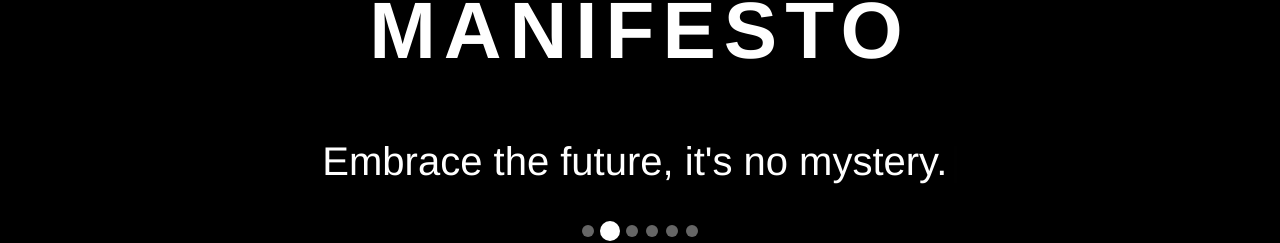
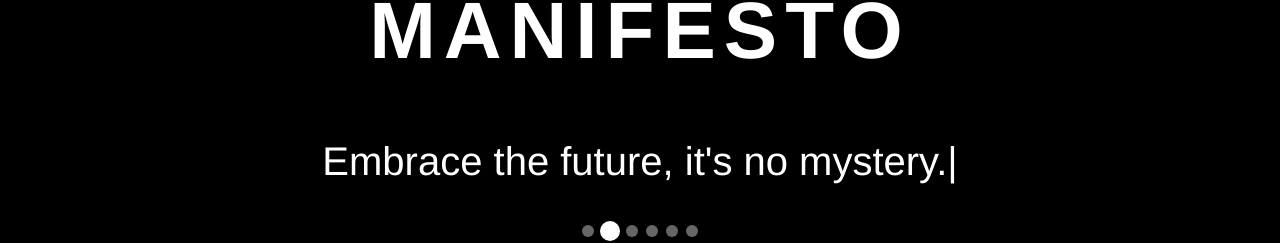
Before and after one commit to supreme2580/website, a Next.js app: page / in a window 1280 px wide. Shown: the part 1702-1945 px from the top of the page. Built offline with nearby package versions, Linux system fonts and the light colour scheme.

Commit message:
Refactor Manifesto component to utilize useTypewriter hook for improved text animation; streamline typing logic and enhance visual presentation with a cleaner layout.

```diff
--- a/src/components/Manifesto.tsx
+++ b/src/components/Manifesto.tsx
@@ -1,7 +1,7 @@
 'use client';
 
 import { useState, useMemo, useEffect } from 'react';
-import { Typewriter } from 'react-simple-typewriter';
+import { useTypewriter } from 'react-simple-typewriter';
 
 export default function Manifesto() {
   // Store the original texts for reference
@@ -20,18 +20,21 @@ export default function Manifesto() {
   const deleteSpeed = 30;
   const delaySpeed = 1200;
 
+  // Use useTypewriter hook
+  const [text] = useTypewriter({
+    words: texts,
+    loop: true,
+    typeSpeed,
+    deleteSpeed,
+    delaySpeed,
+  });
+
   useEffect(() => {
-    const advanceDot = () => {
-      setCurrentIdx(prev => (prev + 1) % texts.length);
-    };
-    // Calculate the time for the current word
-    const word = texts[currentIdx];
-    const typingTime = word.length * typeSpeed;
-    const deletingTime = word.length * deleteSpeed;
-    const totalTime = typingTime + delaySpeed + deletingTime;
-    const timer = setTimeout(advanceDot, totalTime);
-    return () => clearTimeout(timer);
-  }, [currentIdx, texts, typeSpeed, deleteSpeed, delaySpeed]);
+    // Update currentIdx based on which word is currently being typed
+    // Find the index of the word that matches the current text (ignoring partial typing)
+    const idx = texts.findIndex(word => text && word.startsWith(text));
+    if (idx !== -1) setCurrentIdx(idx);
+  }, [text, texts]);
 
   return (
     <div className="w-full min-h-[50vh] flex flex-col items-center justify-center py-10 bg-black">
@@ -52,15 +55,9 @@ export default function Manifesto() {
               display: 'block',
             }}
           >
-            <Typewriter
-              loop={true}
-              words={texts}
-              cursor
-              cursorStyle="|"
-              typeSpeed={typeSpeed}
-              deleteSpeed={deleteSpeed}
-              delaySpeed={delaySpeed}
-            />
+            {/* Show the typewriter text and cursor */}
+            <span>{text}</span>
+            <span style={{ color: '#fff' }}>|</span>
             <div className="my-8 flex flex-row justify-center items-center gap-2">
               {texts.map((_, idx) => (
                 <span
```
